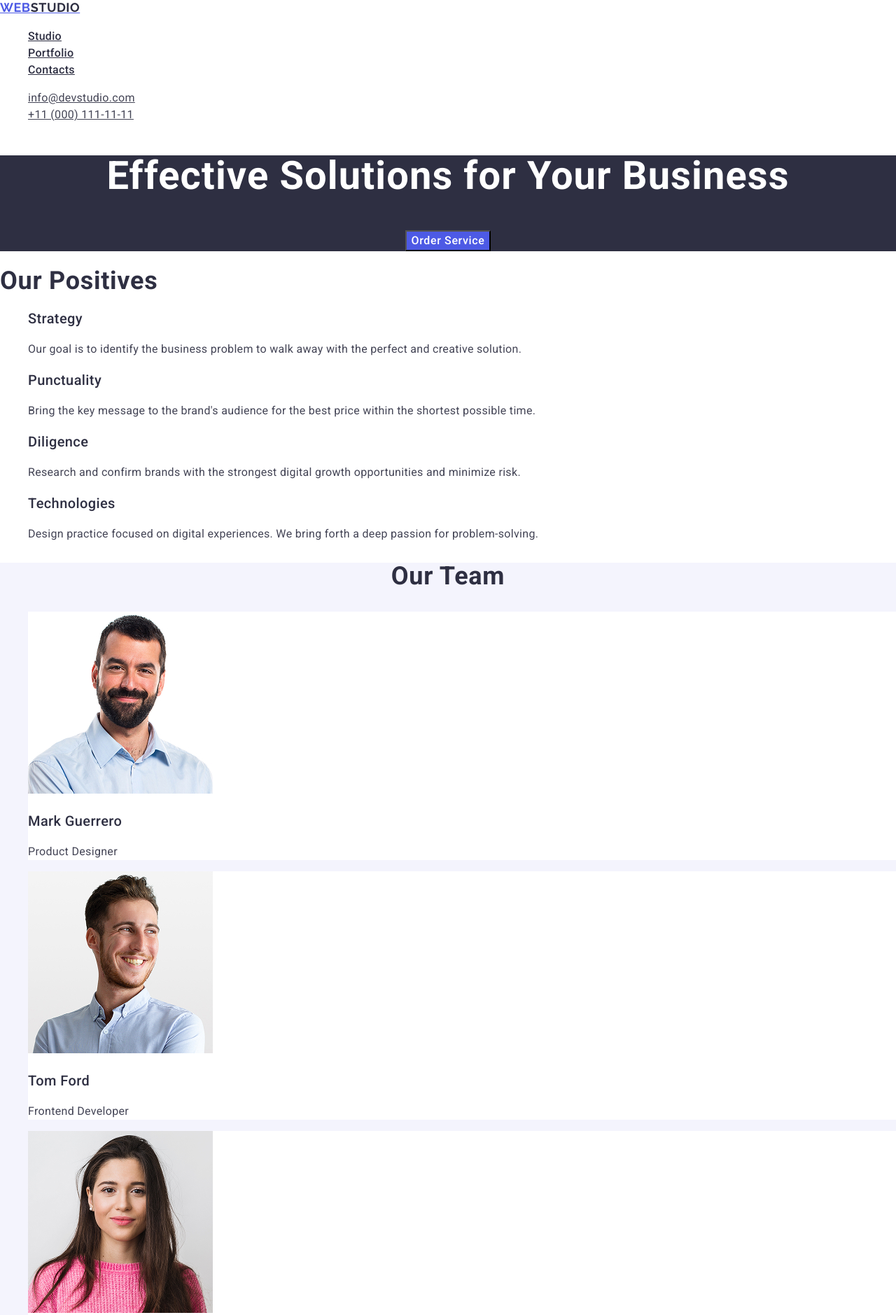
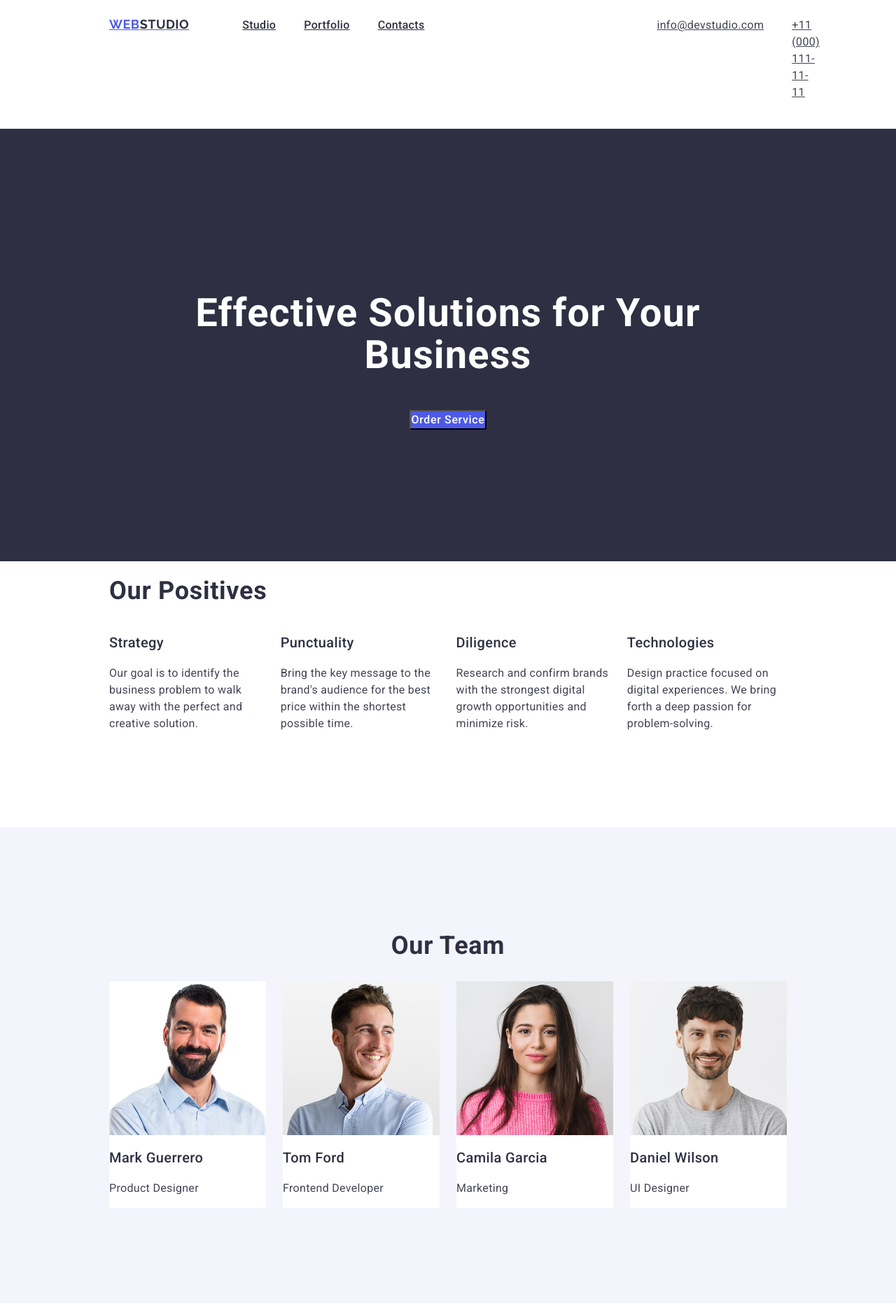
Before and after one commit to vitvitcher/goit-markup-hw-06, a plain HTML site: page index.html in a window 1280 px wide. Shown: the top 1879 px of the page at 70% size. Drawn offline with nearby package versions, Linux system fonts and the light colour scheme.

Commit message:
hw3 definitely not gonna pass try 1

```diff
--- a/css/styles.css
+++ b/css/styles.css
@@ -7,6 +7,17 @@ body {
     line-height: 24px;
     letter-spacing: 0.02em;
 }
+
+h1,
+h2,
+h3,
+h4,
+h5,
+h6,
+p {
+    padding: 0;
+}
+
 
 h1 {
     font-weight: 700;
@@ -38,6 +49,13 @@ p {
     color: #434455
 }
 
+button {
+    cursor: pointer;
+    font-weight: 500;
+    line-height: 24px;
+    letter-spacing: 0.04em;
+}
+
 a {
     font-weight: 400;
     font-size: 12px;
@@ -46,11 +64,73 @@ a {
     text-decoration: underline;
 }
 
+img {
+    display: block;
+    max-width: 100%;
+}
+
 ul {
     list-style: none;
+    margin-top: 0;
+    padding-left: 0;
+}
+
+li {
+    margin: 0;
+
+}
+
+.container {
+    max-width: 1158px;
+    padding-left: 0;
+    padding-right: 0;
+    margin-left: 156px;
+    margin-right: 156px;
+}
+
+
+/* Navigation pannel */
+
+
+.nav-section .container {
+    display: flex;
+    flex-direction: row;
+    padding-top: 24px;
+    padding-bottom: 24px;
+}
+
+.logo {
+    font-family: "Raleway", sans-serif;
+    font-weight: 700;
+    font-size: 18px;
+    line-height: 1.17;
+    letter-spacing: 0.03em;
+    text-transform: uppercase;
+    margin-right: 76px;
+
+    color: #4d5ae5;
+}
+
+.logo-header {
+    color: #2e2f42;
+
+}
+
+.nav-panel {
+    display: flex;
+    flex-direction: row;
+}
+
+
+.nav-list {
+    display: flex;
+    flex-direction: row;
+    gap: 40px;
+    margin-right: 332px;
 }
 
 .nav-link {
+
     font-weight: 500;
     font-size: 16px;
     line-height: 1.5;
@@ -67,6 +147,12 @@ ul {
     font-style: normal;
 }
 
+.address-list {
+    display: flex;
+    flex-direction: row;
+    gap: 40px;
+}
+
 .contact-link {
     color: #434455;
     font-size: 16px;
@@ -79,42 +165,24 @@ ul {
     color: #404bbf;
 }
 
-.logo {
-    font-family: "Raleway", sans-serif;
-    font-weight: 700;
-    font-size: 18px;
-    line-height: 1.17;
-    letter-spacing: 0.03em;
-    text-transform: uppercase;
-
-
-    color: #4d5ae5;
-}
-
-.logo-header {
-    color: #2e2f42;
-
-}
-
-
-
-button {
-    cursor: pointer;
-    font-weight: 500;
-    line-height: 24px;
-    letter-spacing: 0.04em;
-}
+/* Title card */
 
 .title-section {
     background-color: #2e2f42;
     color: #fff;
     text-align: center;
-    line-height: 1.07
+    line-height: 1.07;
+    padding: 188px 0;
+}
+
+.title {
+    margin-bottom: 48px;
 }
 
 .title-button {
     background: #4d5ae5;
     color: inherit;
+    padding: 0;
 }
 
 .title-button:hover,
@@ -122,8 +190,26 @@ button {
     background-color: #404BBF;
 }
 
+/* Positives section */
+
+.positives-section {
+    margin-top: 0;
+    margin-bottom: 120px;
+}
+
+.positives-list {
+    display: flex;
+    gap: 24px;
+}
+
+
+/* Team section */
+
 .team-section {
     background: #f4f4fd;
+    margin-top: 0;
+    margin-bottom: 120px;
+    padding: 120px 0;
 }
 
 .team-title {
@@ -133,6 +219,12 @@ button {
 }
 
 .team-list {
+    display: flex;
+    justify-content: center;
+    gap: 24px;
+}
+
+.team-member {
     background: #FFFFFF;
 }
 
@@ -142,12 +234,39 @@ button {
     text-transform: capitalize;
 }
 
+
+/* Portfolio section */
+
+.portfolio-section {
+    margin-top: 0;
+    margin-bottom: 120px;
+}
+
+.portfolio-list {
+    display: flex;
+    flex-wrap: wrap;
+    gap: 24px;
+
+
+}
+
+.portfolio-list-item {
+    flex-basis: calc((100% - 24px*2) / 3);
+    background-color: #E7E9FC;
+}
+
+
+/* Footer */
+
+
 .footer {
     line-height: 1.5;
     letter-spacing: 0.02em;
     font-weight: 400;
     font-size: 16px;
     background-color: #2e2f42;
+    padding-top: 100px;
+    padding-bottom: 100px;
 }
 
 
--- a/index.html
+++ b/index.html
@@ -16,40 +16,49 @@
     <link rel="preconnect" href="https://fonts.gstatic.com" crossorigin>
     <link rel="preconnect" href="https://fonts.googleapis.com">
     <link rel="preconnect" href="https://fonts.gstatic.com" crossorigin>
-    <link
-        href="https://fonts.googleapis.com/css2?family=Raleway:ital,wght@0,700;1,700&family=Roboto:wght@400;500;700;&display=swap"
+    <link href="https://fonts.googleapis.com/css2?family=Raleway:wght@700&family=Roboto:wght@400;500;700&display=swap"
         rel="stylesheet">
     <link rel="stylesheet" href="./css/styles.css">
 </head>
 
 <body>
-    <header>
-        <nav>
+    <header class="nav-section">
+        <div class="container">
+            <nav class="nav-panel">
                 <a href="./index.html" class="logo">Web<span class="logo-header">Studio</span></a>
-            <ul>
+                <ul class="nav-list">
                     <li><a class="nav-link" href="./index.html">Studio</a></li>
                     <li><a class="nav-link" href="">Portfolio</a></li>
                     <li><a class="nav-link" href="">Contacts</a></li>
                 </ul>
             </nav>
             <address class="address">
-            <ul>
-                <li><a href="mailto:info@devstudio.com" class="contact-link">info@devstudio.com</a></li>
-                <li><a href="tel:+110001111111" class="contact-link">+11 (000) 111-11-11</a></li>
+                <ul class="address-list">
+                    <li class="address-link"><a href="mailto:info@devstudio.com"
+                            class="contact-link">info@devstudio.com</a>
+                    </li>
+                    <li class="address-link"><a href="tel:+110001111111" class="contact-link">+11 (000) 111-11-11</a>
+                    </li>
                 </ul>
             </address>
+        </div>
     </header>
     <main>
 
         <section class="title-section">
+            <div class="container">
                 <h1 class="title">Effective Solutions for Your Business</h1>
                 <button type="button" class="title-button">Order Service</button>
+            </div>
         </section>
 
 
+
+
         <section class="positives-section">
+            <div class="container">
                 <h2>Our Positives</h2>
-            <ul>
+                <ul class="positives-list">
                     <li>
                         <h3 class="positives-title">Strategy</h3>
                         <p class="positives-text">Our goal is to identify the business
@@ -57,7 +66,8 @@
                     </li>
                     <li>
                         <h3 class="positives-title">Punctuality</h3>
-                    <p class="positives-text">Bring the key message to the brand's audience for the best price within
+                        <p class="positives-text">Bring the key message to the brand's audience for the best price
+                            within
                             the
                             shortest possible time.</p>
                     </li>
@@ -76,78 +86,91 @@
                             problem-solving.</p>
                     </li>
                 </ul>
+            </div>
+
         </section>
 
 
+
         <section class="team-section">
+            <div class="container">
                 <h2 class="team-title">Our Team</h2>
-            <ul>
-                <li class="team-list">
+                <ul class="team-list">
+                    <li class="team-member">
                         <img width="264" src="./images/img-3.jpg" alt="Mark Guerrero" class="team-image">
                         <h3 class="team-text-title">Mark Guerrero</h3>
                         <p class="team-text">Product Designer</p>
                     </li>
-                <li class="team-list">
+                    <li class="team-member">
                         <img width="264" src="./images/img-2.jpg" alt="Tom Ford" class="team-image">
                         <h3 class="team-text-title">Tom Ford</h3>
                         <p class="team-text">Frontend Developer</p>
                     </li>
-                <li class="team-list">
+                    <li class="team-member">
                         <img width="264" src="./images/img-1.jpg" alt="Camila Garcia" class="team-image">
                         <h3 class="team-text-title">Camila Garcia</h3>
                         <p class="team-text">Marketing</p>
                     </li>
-                <li class="team-list">
+                    <li class="team-member">
                         <img width="264" src="./images/img.jpg" alt="Daniel Wilson" class="team-image">
                         <h3 class="team-text-title">Daniel Wilson</h3>
                         <p class="team-text">UI Designer</p>
                     </li>
                 </ul>
+            </div>
+
         </section>
 
         <section class="portfolio-section">
+            <div class="container">
                 <h2 class="portfolio-title">Our Portfolio</h2>
-            <ul>
-                <li>
+                <ul class="portfolio-list">
+                    <li class="portfolio-list-item">
                         <img width="360" height="300" src="./images/portfolio-img-1-min.jpg" alt="app">
                         <h3 class="portfolio-text-title">Banking App</h3>
                         <p class="portfolio-text">App</p>
                     </li>
-                <li>
+                    <li class="portfolio-list-item">
                         <img width="360" height="300" src="./images/portfolio-img-2-min.jpg" alt="card">
                         <h3 class="portfolio-text-title">Cashless Payment</h3>
                         <p class="portfolio-text">Marketing</p>
                     </li>
-                <li>
+                    <li class="portfolio-list-item">
                         <img width="360" height="300" src="./images/portfolio-img-3-min.jpg" alt="laptop">
                         <h3 class="portfolio-text-title">Meditation App</h3>
                         <p class="portfolio-text">App</p>
                     </li>
-                <li>
+                    <li class="portfolio-list-item">
                         <img width="360" height="300" src="./images/portfolio-img-4-min.jpg" alt="taxi">
                         <h3 class="portfolio-text-title">Taxi Service</h3>
                         <p class="portfolio-text">Marketing</p>
                     </li>
-                <li>
+                    <li class="portfolio-list-item">
                         <img width="360" height="300" src="./images/portfolio-img-5-min.jpg" alt="phone">
                         <h3 class="portfolio-text-title">Screen Illustrations</h3>
                         <p class="portfolio-text">Design</p>
                     </li>
-                <li>
+                    <li class="portfolio-list-item">
                         <img width="360" height="300" src="./images/portfolio-img-6-min.jpg" alt="happy person">
                         <h3 class="portfolio-text-title">Online Courses</h3>
                         <p class="portfolio-text">Marketing</p>
                     </li>
                 </ul>
+            </div>
+
         </section>
+
 
     </main>
 
     <footer class="footer">
-        <a href="./index.html" class="logo">Web<span class="logo-footer">Studio</span> </a>
+        <div class="container"><a href="./index.html" class="logo">Web<span class="logo-footer">Studio</span> </a>
             <p class="footer-text">Increase the flow of customers and sales for your business with digital marketing &
                 growth solutions.</p>
+        </div>
+
     </footer>
+
 </body>
 
 </html>
```
Lines whose indentation alone changed are shown as unchanged.
